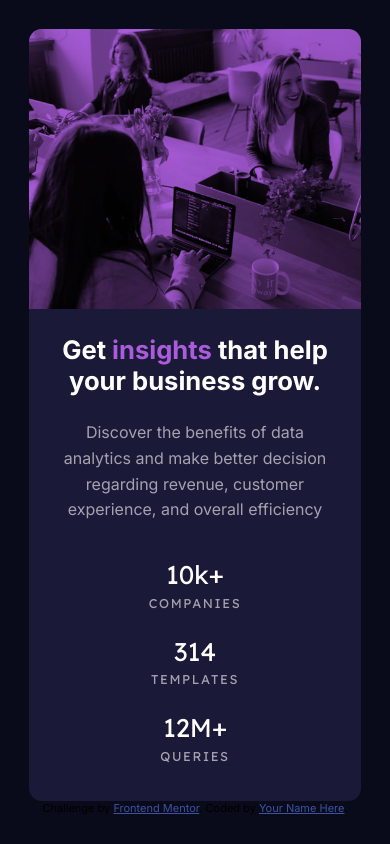
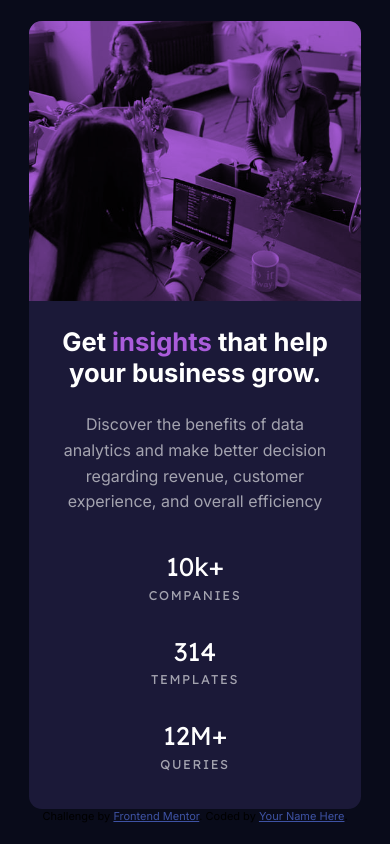
Before and after one commit to KrzysiekLu/stats-preview-card-component-main, a plain HTML site: page index.html in a window 390 px wide. Drawn offline with Linux system fonts and the light colour scheme.

Commit message:
repair mobile

```diff
--- a/style.scss
+++ b/style.scss
@@ -75,6 +75,7 @@ body {
       margin-bottom: 4rem;
     }
     .stats-container {
+      height: 100%;
       width: 90%;
       display: flex;
       flex-wrap: wrap;
@@ -115,9 +116,10 @@ body {
       }
       .stats-container {
         flex-direction: column;
+        justify-content: start;
         width: 100%;
         .stats {
-          margin-bottom: 1.5rem;
+          margin-bottom: 2rem;
         }
         .stats:last-child {
           margin-bottom: 0.7rem;
```
Also changed, not shown: style.css, 1 other file.
